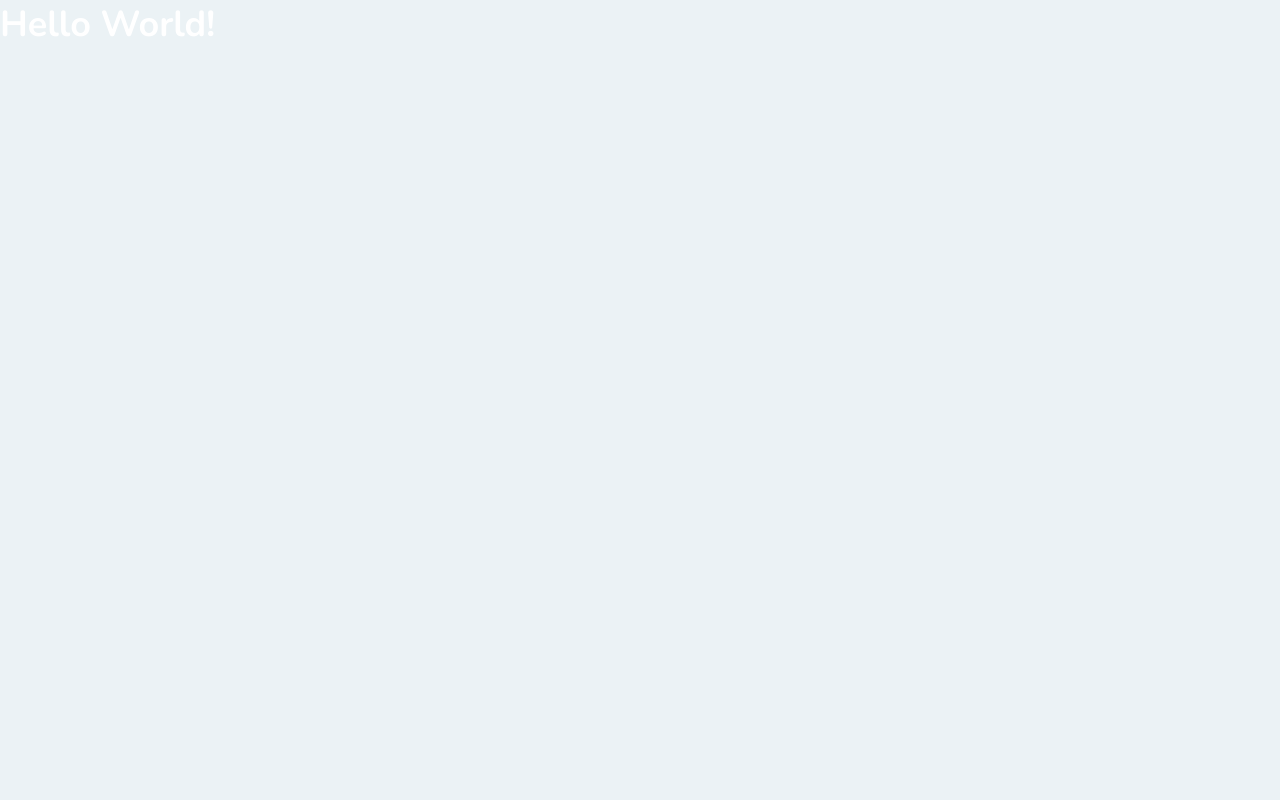
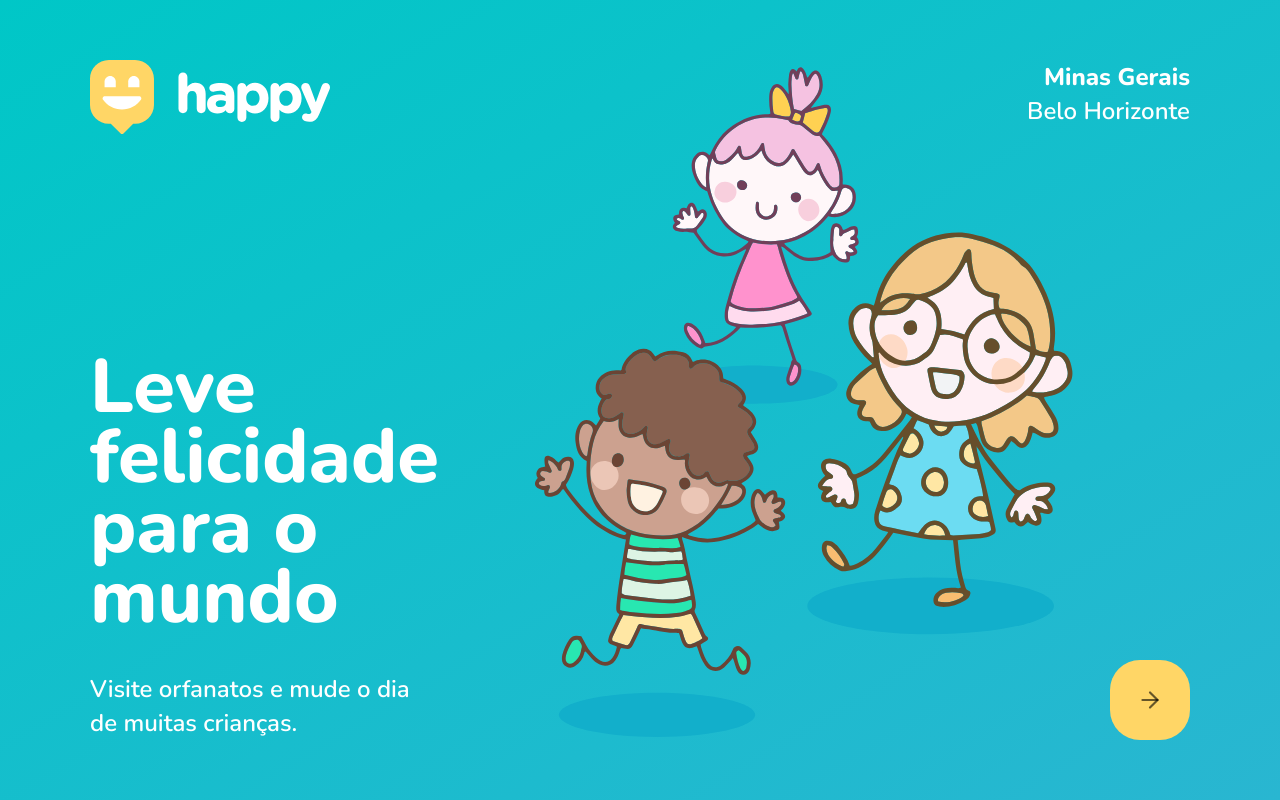
Before and after one commit to izakdvlpr/happy, a React (Create React App) app in the folder web/: page / in a window 1280 px wide. Built offline with nearby package versions, Linux system fonts and the light colour scheme; the HTML template or start-up script is replaced by a standard one.

Commit message:
:hammer: refactor: import routes

```diff
--- a/web/src/App.tsx
+++ b/web/src/App.tsx
@@ -1,5 +1,7 @@
 import React from 'react';
 import { ThemeProvider } from 'styled-components';
+
+import Routes from './routes';
 
 import colors from './styles/colors';
 import GlobalStyles from './styles/global';
@@ -9,7 +11,7 @@ export default function App() {
     <ThemeProvider theme={colors}>
       <GlobalStyles />
 
-      <h1>Hello World!</h1>
+      <Routes />
     </ThemeProvider>
   );
 };
--- /dev/null
+++ b/web/src/pages/Landing/index.tsx
@@ -0,0 +1,39 @@
+import React from 'react';
+import { FiArrowRight } from 'react-icons/fi';
+
+import {
+  Container,
+  Wrapper,
+  Logo,
+  Main,
+  Location,
+  Enter,
+} from './styles';
+
+import logoImg from '../../assets/logo.svg';
+
+const Landing: React.FC = () => {
+  return (
+    <Container>
+      <Wrapper>
+        <Logo src={logoImg} alt="Happy" />
+
+        <Main>
+          <h1>Leve felicidade para o mundo</h1>
+          <p>Visite orfanatos e mude o dia de muitas crianças.</p>
+        </Main>
+
+        <Location>
+          <strong>Minas Gerais</strong>
+          <span>Belo Horizonte</span>
+        </Location>
+
+        <Enter to="/app">
+          <FiArrowRight size={26} color="rgba(0, 0, 0, 0.6)" />
+        </Enter>
+      </Wrapper>
+    </Container>
+  );
+};
+
+export default Landing;
--- /dev/null
+++ b/web/src/pages/Landing/styles.ts
@@ -0,0 +1,89 @@
+import styled from 'styled-components';
+import { Link } from 'react-router-dom';
+
+import logoImg from '../../assets/landing.svg';
+
+export const Container = styled.div`
+  width: 100vw;
+  height: 100vh;
+
+  display: flex;
+  justify-content: center;
+  align-items: center;
+
+  background: linear-gradient(329.54deg, #29B6D1 0%, #00C7C7 100%);
+`;
+
+export const Wrapper = styled.div`
+  position: relative;
+
+  width: 90%;
+  max-width: 1100px;
+
+  height: 90%;
+  max-height: 680px;
+
+  display: flex;
+  align-items: flex-start;
+  flex-direction: column;
+  justify-content: space-between;
+
+  background: url(${logoImg}) no-repeat 80% center;
+`;
+
+export const Logo = styled.img``;
+
+export const Location = styled.div`
+  position: absolute;
+  right: 0;
+  top: 0;
+
+  font-size: 24px;
+  line-height: 34px;
+
+  display: flex;
+  flex-direction: column;
+
+  text-align: right;
+
+  > strong {
+    font-weight: 800;
+  }
+`;
+
+export const Main = styled.main`
+  max-width: 350px;
+
+  > h1 {
+    font-size: 76px;
+    font-weight: 900;
+    line-height: 70px;
+  }
+
+  > p {
+    margin-top: 40px;
+    font-size: 24px;
+    line-height: 34px;
+  }
+`;
+
+export const Enter = styled(Link)`
+  position: absolute;
+  right: 0;
+  bottom: 0;
+
+  width: 80px;
+  height: 80px;
+  background: #ffd666;
+  border-radius: 30px;
+
+  display: flex;
+  align-items: center;
+  justify-content: center;
+
+  transition: background-color 0.2s;
+
+  &:hover {
+    background: #96feff;
+  }
+`;
--- /dev/null
+++ b/web/src/pages/OrphanagesMap/index.tsx
@@ -0,0 +1,49 @@
+import React from 'react';
+import { FiPlus } from 'react-icons/fi';
+import { Map, TileLayer } from 'react-leaflet';
+
+import 'leaflet/dist/leaflet.css';
+
+import {
+  Container,
+  SideBar,
+  Header,
+  Footer,
+  CreateButton,
+} from './styles';
+
+import mapMarkerImg from '../../assets/map-marker.svg';
+
+const OrphanagesMap: React.FC = () => {
+  return (
+    <Container>
+      <SideBar>
+        <Header>
+          <img src={mapMarkerImg} alt="Happy" />
+
+          <h2>Escolha um orfanato no mapa</h2>
+          <p>Muitas crianças estão esperando a sua visita :)</p>
+        </Header>
+
+        <Footer>
+          <strong>Minas Gerais</strong>
+          <span>Belo Horizonte</span>
+        </Footer>
+      </SideBar>
+
+      <Map
+        center={[-19.7763281, -43.9308896]}
+        zoom={14}
+        style={{ width: '100%', height: '100%' }}
+      >
+        <TileLayer url={`https://api.mapbox.com/styles/v1/mapbox/light-v10/tiles/256/{z}/{x}/{y}@2x?access_token=${process.env.REACT_APP_MAPBOX_TOKEN}`} />
+      </Map>
+
+      <CreateButton to="">
+        <FiPlus size={32} color="#FFF" />
+      </CreateButton>
+    </Container>
+  );
+};
+
+export default OrphanagesMap;
--- /dev/null
+++ b/web/src/pages/OrphanagesMap/styles.ts
@@ -0,0 +1,72 @@
+import styled from 'styled-components';
+import { Link } from 'react-router-dom';
+
+export const Container = styled.div`
+  width: 100vw;
+  height: 100vh;
+
+  position: relative;
+  display: flex;
+
+  .leaflet-container {
+    z-index: 5;
+  }
+`;
+
+export const SideBar = styled.div`
+  width: 440px;
+  background: linear-gradient(329.54deg, #29B6D1 0%, #00C7C7 100%);
+  padding: 80px;
+
+  display: flex;
+  flex-direction: column;
+  justify-content: space-between;
+`;
+
+export const Header = styled.div`
+  > h2 {
+    font-size: 40px;
+    font-weight: 800;
+    line-height: 42px;
+    margin-top: 64px;
+  }
+
+  > p {
+    line-height: 28px;
+    margin-top: 24px;
+  }
+`;
+
+export const Footer = styled.div`
+  display: flex;
+  flex-direction: column;
+
+  line-height: 24px;
+
+  > strong {
+    font-weight: 800;
+  }
+`;
+
+export const CreateButton = styled(Link)`
+  position: absolute;
+  right: 40px;
+  bottom: 40px;
+
+  z-index: 10;
+
+  width: 64px;
+  height: 64px;
+  background: #15c3d6;
+  border-radius: 20px;
+
+  display: flex;
+  justify-content: center;
+  align-items: center;
+
+  transition: background-color 0.2s;
+
+  &:hover {
+    background: #17d6eb;
+  }
+`;
```
